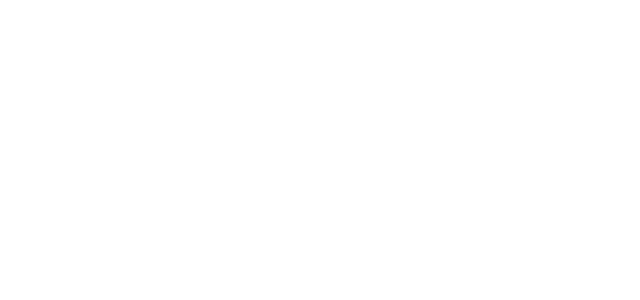
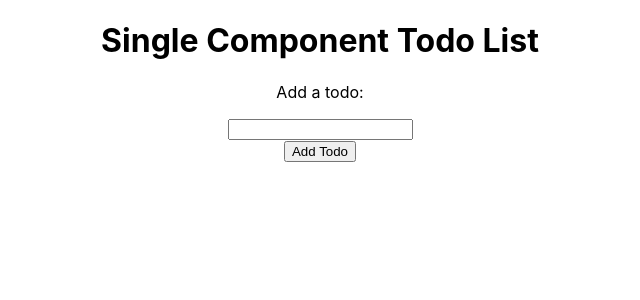
Before and after one commit to sevrinn/todo-list, a React (Create React App) app: page / in a window 1280 px wide. Shown: the top 300 px of the page, without its empty margins (320-960 px from the left). Built offline with nearby package versions, Linux system fonts and the light colour scheme.

Commit message:
added app title h1 and a form for adding todos

```diff
--- a/src/App.js
+++ b/src/App.js
@@ -2,11 +2,28 @@
 import './App.css';
 
 function App() {
+  //initializes state of todo with an empty string
+  const[todo, setTodo] = useState("");
+  //initialized state of todoList to an empty array \
+  //(we store our todoObjects here eventually)
+  const[todoList, setTodoList] = useState([]);
+
   return (
     <div className="App">
-
-
-
+      <h1>Single Component Todo List</h1>
+      <p>Add a todo:</p>
+      <form>
+        {/* when input changes, it takes in the event and updates todo
+          to equal whats in the input box */}
+        <input
+          type="text"
+          name="todo"
+          onChange={(e)=>setTodo(e.target.value)}
+        />
+        <div>
+          <button>Add Todo</button>
+        </div>
+      </form>
     </div>
   );
 }
```
